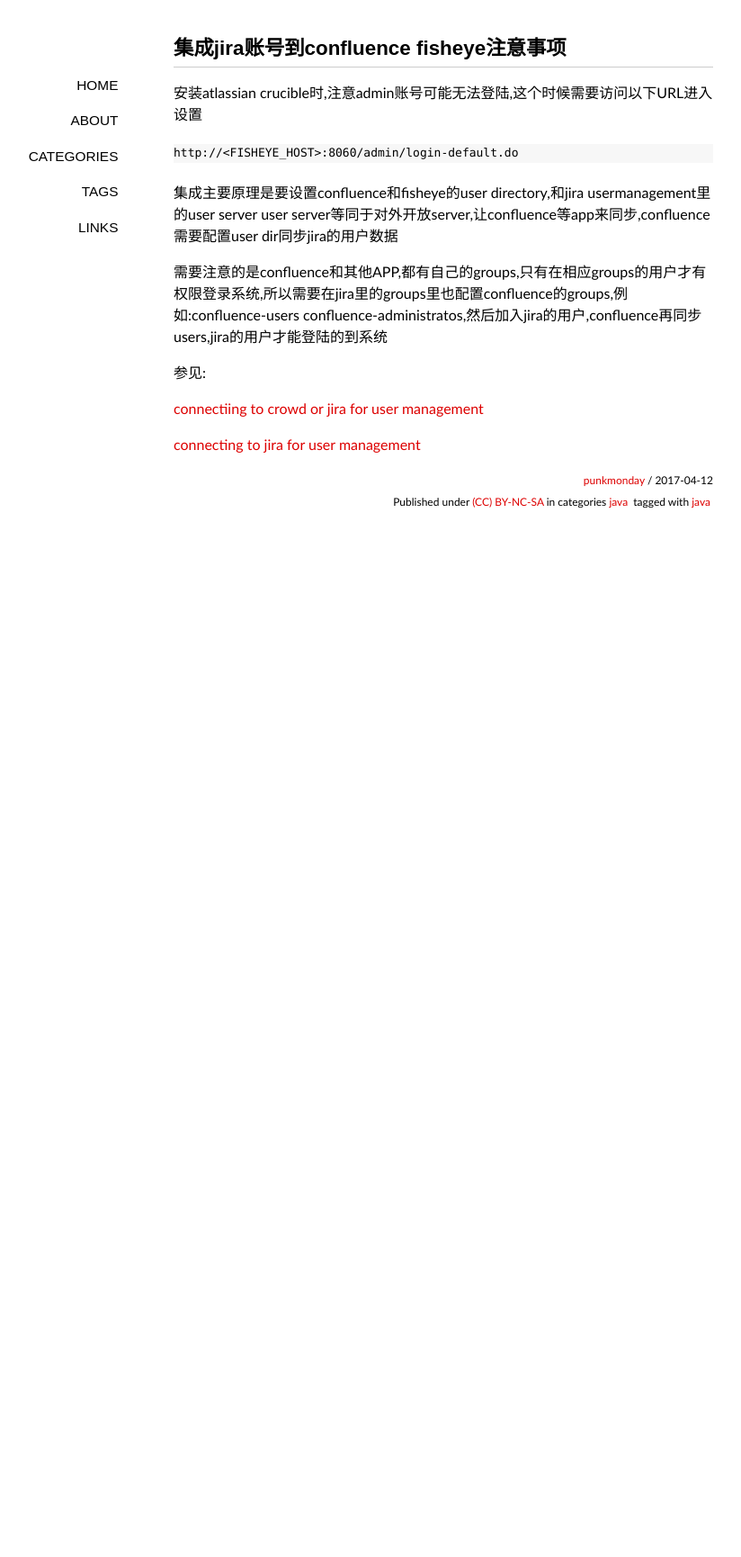
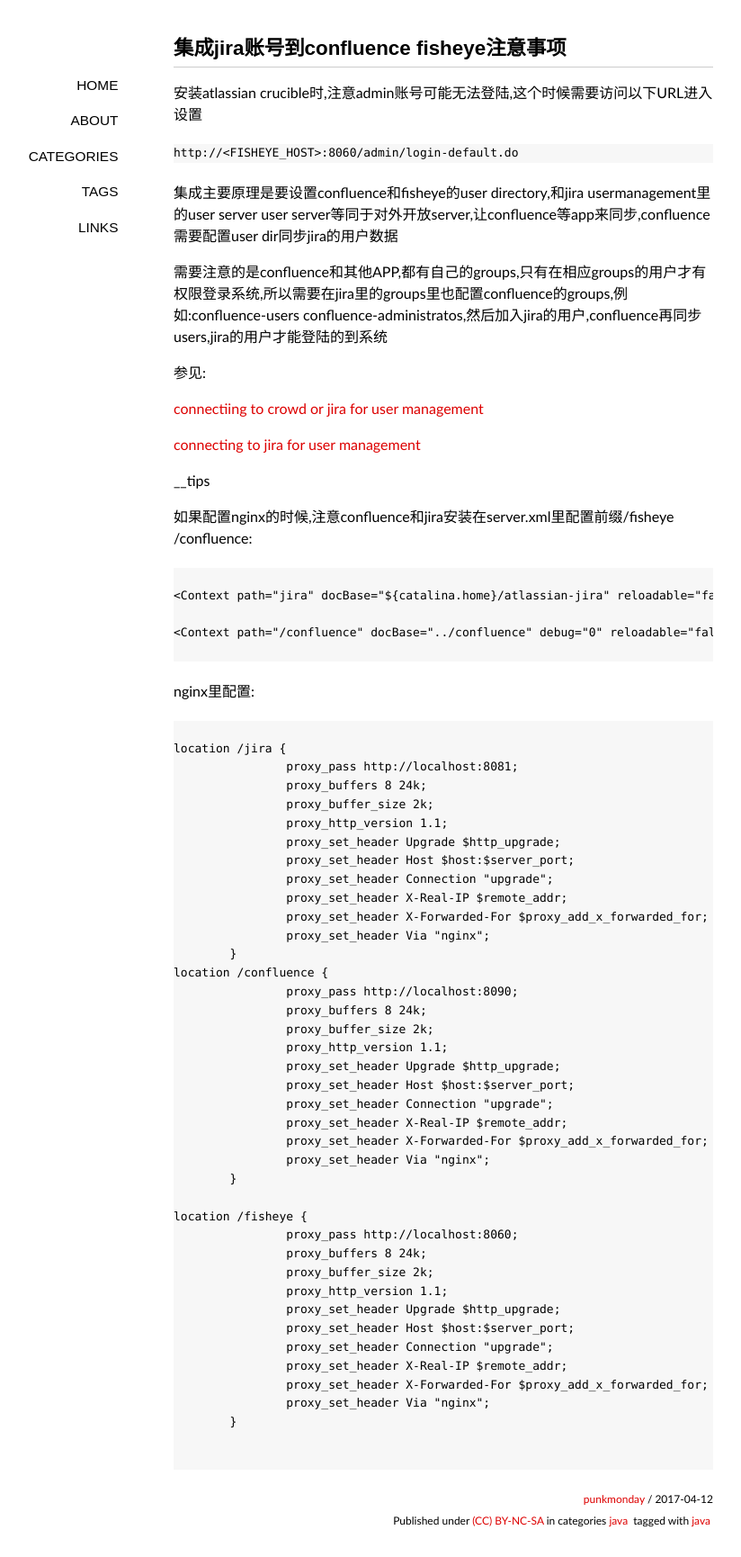
Before and after one commit to punkmonday/punkmonday.github.io, a Jekyll site: the page built from _posts/2017-04-12-integrate-jirausers.md, in a window 1280 px wide. Shown: the whole page at 90% size, without its empty margins (147-971 px from the left). Built offline with Jekyll 4.4.1, drawn with Linux system fonts in a browser that asks for light colours; some web fonts are replaced; our own code applies the rules of GitHub Pages for plain Markdown files; comment, search, counter and statistics services are not loaded; before the commit the page ends 900 px from its top, so only the background shows below that.

Commit message:
Created 2017-04-12-integrate-jirausers.md

````diff
--- a/_posts/2017-04-12-integrate-jirausers.md
+++ b/_posts/2017-04-12-integrate-jirausers.md
@@ -24,3 +24,60 @@
 [connectiing to crowd or jira for user management](https://confluence.atlassian.com/doc/connecting-to-crowd-or-jira-for-user-management-229838465.html "connectiing to crowd or jira for user management")
 
 [connecting to jira for user management](https://confluence.atlassian.com/fisheye/connecting-to-jira-for-user-management-812223142.html)
+
+__tips
+
+如果配置nginx的时候,注意confluence和jira安装在server.xml里配置前缀/fisheye /confluence:
+
+```
+
+<Context path="jira" docBase="${catalina.home}/atlassian-jira" reloadable="false" useHttpOnly="true">
+
+<Context path="/confluence" docBase="../confluence" debug="0" reloadable="false" useHttpOnly="true">
+
+```
+
+nginx里配置:
+
+```
+
+location /jira {
+                proxy_pass http://localhost:8081;
+                proxy_buffers 8 24k;
+                proxy_buffer_size 2k;
+                proxy_http_version 1.1;
+                proxy_set_header Upgrade $http_upgrade;
+                proxy_set_header Host $host:$server_port;
+                proxy_set_header Connection "upgrade";
+                proxy_set_header X-Real-IP $remote_addr;
+                proxy_set_header X-Forwarded-For $proxy_add_x_forwarded_for;
+                proxy_set_header Via "nginx";
+        }
+location /confluence {
+                proxy_pass http://localhost:8090;
+                proxy_buffers 8 24k;
+                proxy_buffer_size 2k;
+                proxy_http_version 1.1;
+                proxy_set_header Upgrade $http_upgrade;
+                proxy_set_header Host $host:$server_port;
+                proxy_set_header Connection "upgrade";
+                proxy_set_header X-Real-IP $remote_addr;
+                proxy_set_header X-Forwarded-For $proxy_add_x_forwarded_for;
+                proxy_set_header Via "nginx";
+        }
+
+location /fisheye {
+                proxy_pass http://localhost:8060;
+                proxy_buffers 8 24k;
+                proxy_buffer_size 2k;
+                proxy_http_version 1.1;
+                proxy_set_header Upgrade $http_upgrade;
+                proxy_set_header Host $host:$server_port;
+                proxy_set_header Connection "upgrade";
+                proxy_set_header X-Real-IP $remote_addr;
+                proxy_set_header X-Forwarded-For $proxy_add_x_forwarded_for;
+                proxy_set_header Via "nginx";
+        }
+
+
+```
````
